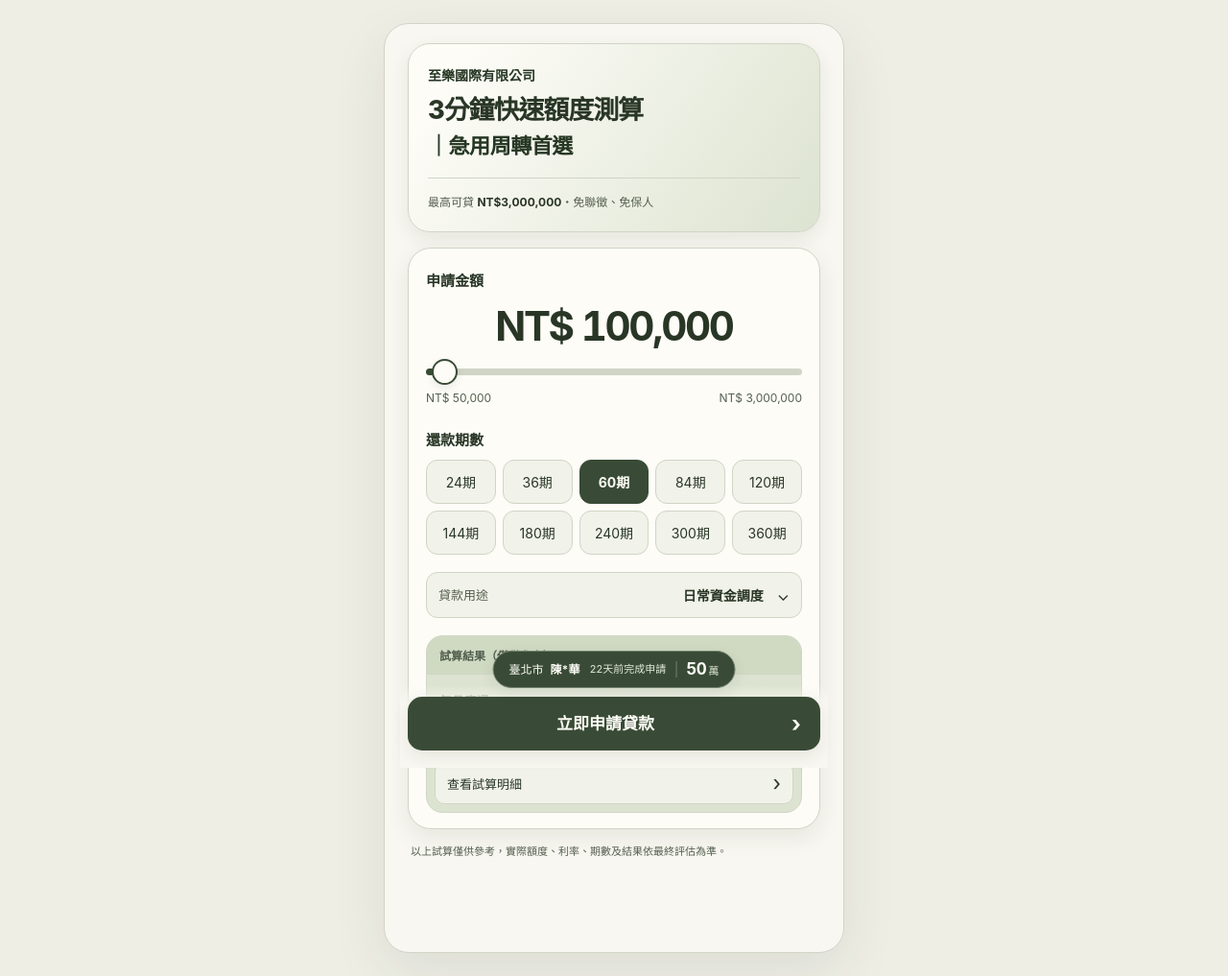
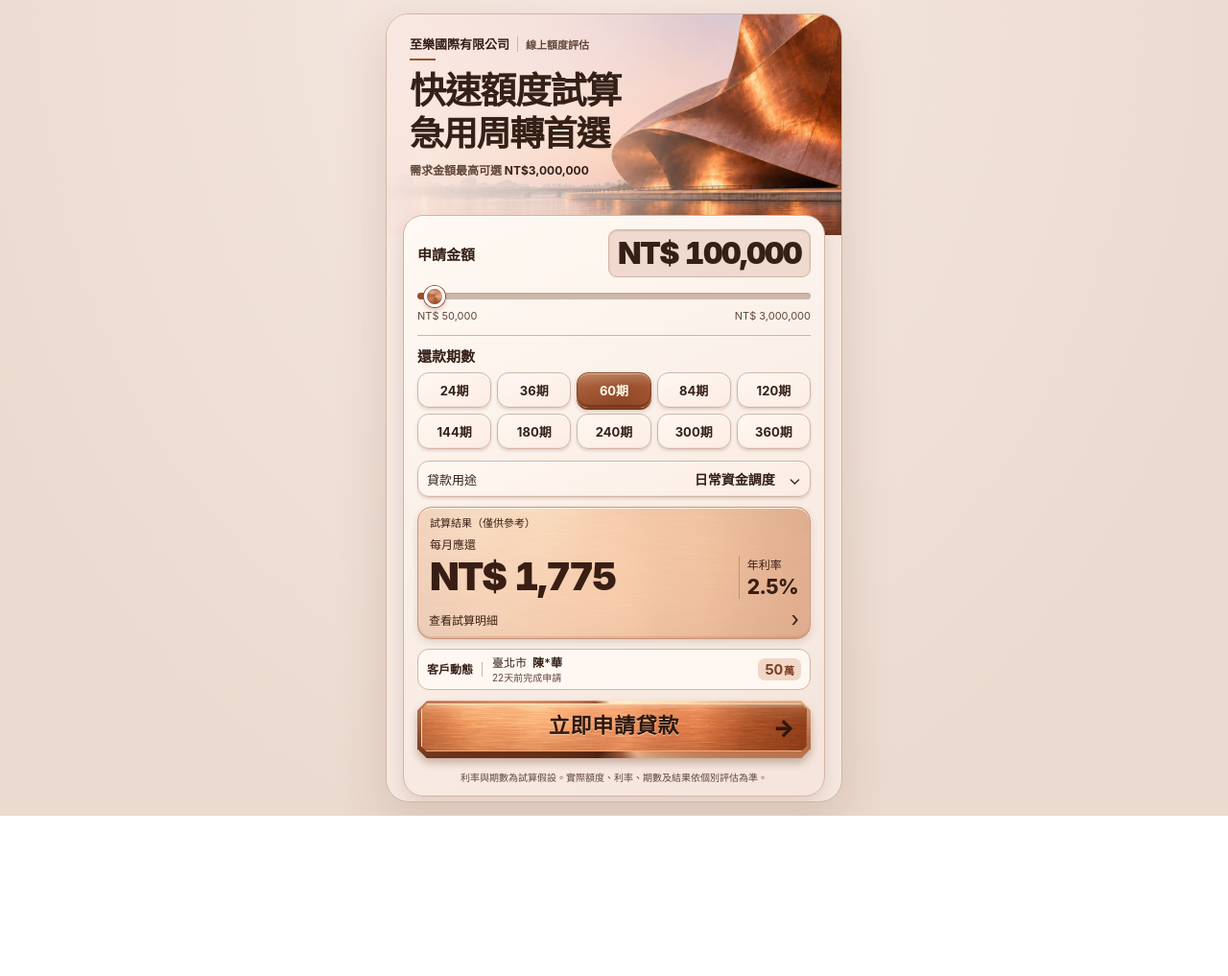
Before and after one commit to tunhong145-cmd/d-project-landing-copy16, a plain HTML site: page k/index.html in a window 1280 px wide. Shown: the whole page at 96% size. After the commit the page ends 850 px from the top, so only its background shows below. Drawn offline with Linux system fonts and the light colour scheme.

Commit message:
Apply Copper Dawn design to Copy16 K landing

```diff
--- a/k/index.html
+++ b/k/index.html
@@ -2,12 +2,13 @@
 <html lang="zh-Hant">
 <head>
  <meta charset="UTF-8"><meta name="viewport" content="width=device-width,initial-scale=1,viewport-fit=cover">
- <meta name="theme-color" content="#f8f7f1" media="(prefers-color-scheme: light)"><meta name="theme-color" content="#222b20" media="(prefers-color-scheme: dark)"><title>資金需求線上評估</title>
- <link rel="stylesheet" href="base.css?v=20261106-k-olive-original"><link rel="stylesheet" href="notice.css?v=20261106-k-olive-original"><link rel="stylesheet" href="ice.css?v=20261106-k-olive-original"><link rel="stylesheet" href="copper.css?v=20261106-k-olive-original"><link rel="stylesheet" href="olive.css?v=20261106-k-olive-original">
+ <meta name="theme-color" content="#f0d7ca" media="(prefers-color-scheme: light)"><meta name="theme-color" content="#29201d" media="(prefers-color-scheme: dark)"><title>資金需求線上評估</title>
+ <link rel="stylesheet" href="base.css?v=20261106-k-olive-original"><link rel="stylesheet" href="notice.css?v=20261106-k-olive-original"><link rel="stylesheet" href="ice.css?v=20261106-k-olive-original">
+ <link rel="stylesheet" href="../copper-c/optical-blue.css?v=20261119-1"><link rel="stylesheet" href="../copper-c/copper-dawn.css?v=20261119-1">
  <script src="../repo-pixels.js?v=20261010-1"></script><script src="k-copper-transport.js?v=20261106-k-olive-original" defer></script><script src="app.js?v=20261111-warning-label" defer></script><script src="notice.js?v=20261106-k-olive-original" defer></script><script src="ice.js?v=20261106-k-olive-original" defer></script>
 </head>
-<body><main class="app">
- <header class="intro-module"><span class="company-name">至樂國際有限公司</span><div class="top"><button id="back" aria-label="返回上一頁">‹</button><h1>3分鐘快速額度測算<span>｜急用周轉首選</span></h1></div><p>最高可貸 <strong>NT$3,000,000</strong>・免聯徵、免保人</p></header>
+<body><main class="app copper-dawn">
+ <header class="intro-module"><img class="optical-hero-image" src="../copper-dawn-hero.webp" width="1040" height="693" fetchpriority="high" alt=""><div class="copper-brand"><span class="company-name">至樂國際有限公司</span><span class="copper-service">線上額度評估</span></div><div class="top"><button id="back" aria-label="返回上一頁">‹</button><h1>快速額度試算<span>急用周轉首選</span></h1></div><p>需求金額最高可選 <strong>NT$3,000,000</strong></p></header>
  <section id="calculator" class="screen">
   <div class="calculator-panel">
    <div class="amount"><label for="amount">申請金額</label><strong id="amount-value">NT$ 100,000</strong><input id="amount" type="range" min="50000" max="3000000" step="50000" value="100000"><div class="limits"><span>NT$ 50,000</span><span>NT$ 3,000,000</span></div></div>
@@ -15,8 +16,8 @@
    <details class="purpose-section"><summary><span>貸款用途</span><strong id="purpose-value">日常資金調度</strong><b aria-hidden="true">⌄</b></summary><div class="purposes choices"><button class="selected">日常資金調度</button><button>整合既有貸款</button><button>自營生意備款</button><button>家庭臨時支出</button><button>設備工具添購</button><button>其他資金安排</button></div></details>
    <div class="result"><div class="result-title">試算結果（僅供參考）</div><div class="payment-row"><div><p>每月應還</p><strong id="payment">NT$ 1,775</strong></div><div class="rate-block"><span>年利率</span><b id="rate">2.5%</b></div></div><details class="cost-details"><summary>查看試算明細<span aria-hidden="true">›</span></summary><div class="metrics"><div><span>總利息</span><b id="interest"></b></div><div><span>總還款</span><b id="total"></b></div></div></details></div>
   </div>
-  <p class="disclaimer">以上試算僅供參考，實際額度、利率、期數及結果依最終評估為準。</p>
-  <div class="apply-dock"><aside class="application-notice" aria-label="客戶申請紀錄，非核貸結果"><span class="capsule-person"><span id="notice-city">臺北市</span><strong id="notice-name">陳*華</strong></span><span class="capsule-status" id="notice-time">已完成申請</span><strong class="notice-amount"><span id="notice-amount">50</span><small>萬</small></strong></aside><button class="primary" id="apply">立即申請貸款 <span aria-hidden="true">›</span></button></div>
+  <div class="apply-dock"><div class="optical-activity-slot"><aside class="application-notice" aria-label="歷史客戶申請紀錄，非核貸結果"><span class="optical-activity-label">客戶動態</span><span class="optical-activity-copy"><span class="capsule-person"><span id="notice-city">臺北市</span><strong id="notice-name">陳*華</strong></span><span class="capsule-status" id="notice-time">已完成申請</span></span><strong class="notice-amount"><span id="notice-amount">50</span><small>萬</small></strong></aside></div><button class="primary" id="apply">立即申請貸款 <span class="optical-arrow" aria-hidden="true">→</span></button></div>
+  <p class="disclaimer">利率與期數為試算假設。實際額度、利率、期數及結果依個別評估為準。</p>
  </section>
  <section id="application" class="screen" hidden>
   <div class="application-heading"><h2>填寫申請資料</h2><p>請填寫本人真實資料，方便專員接續確認。</p></div>
```
